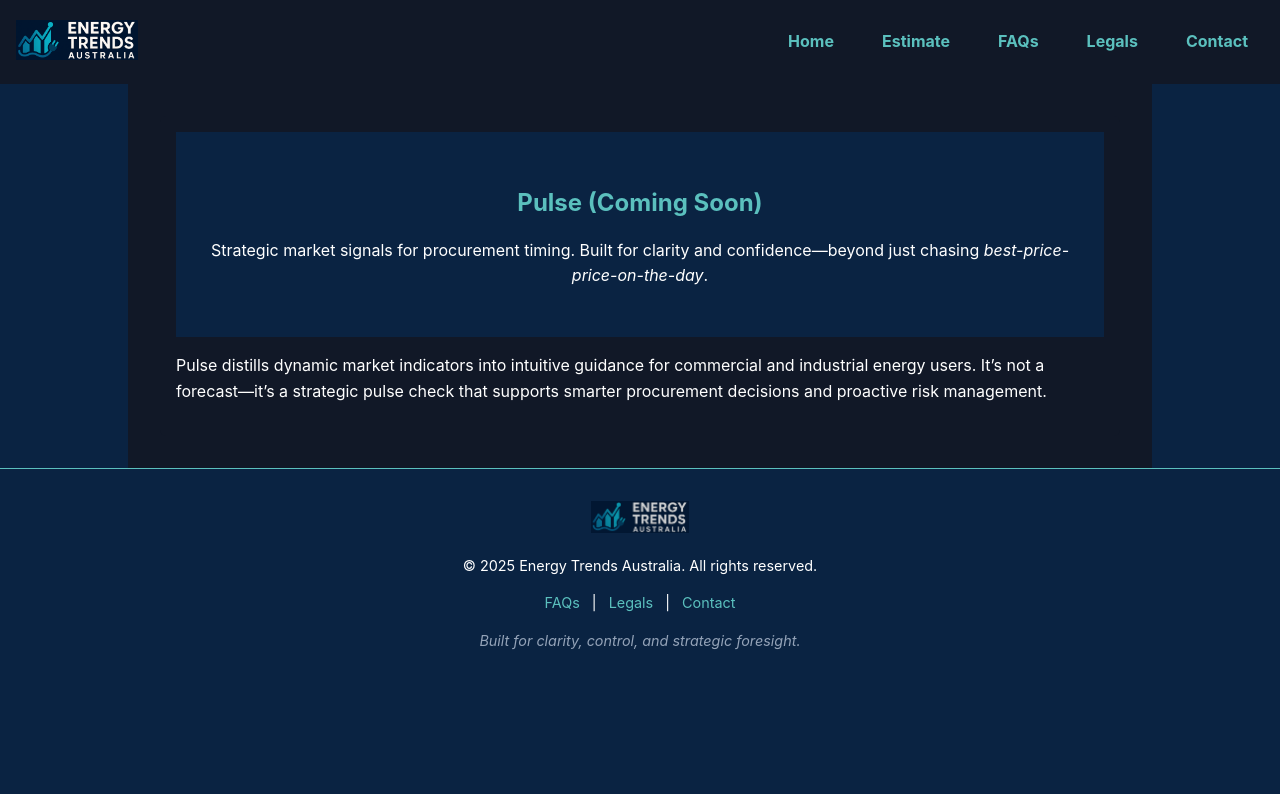
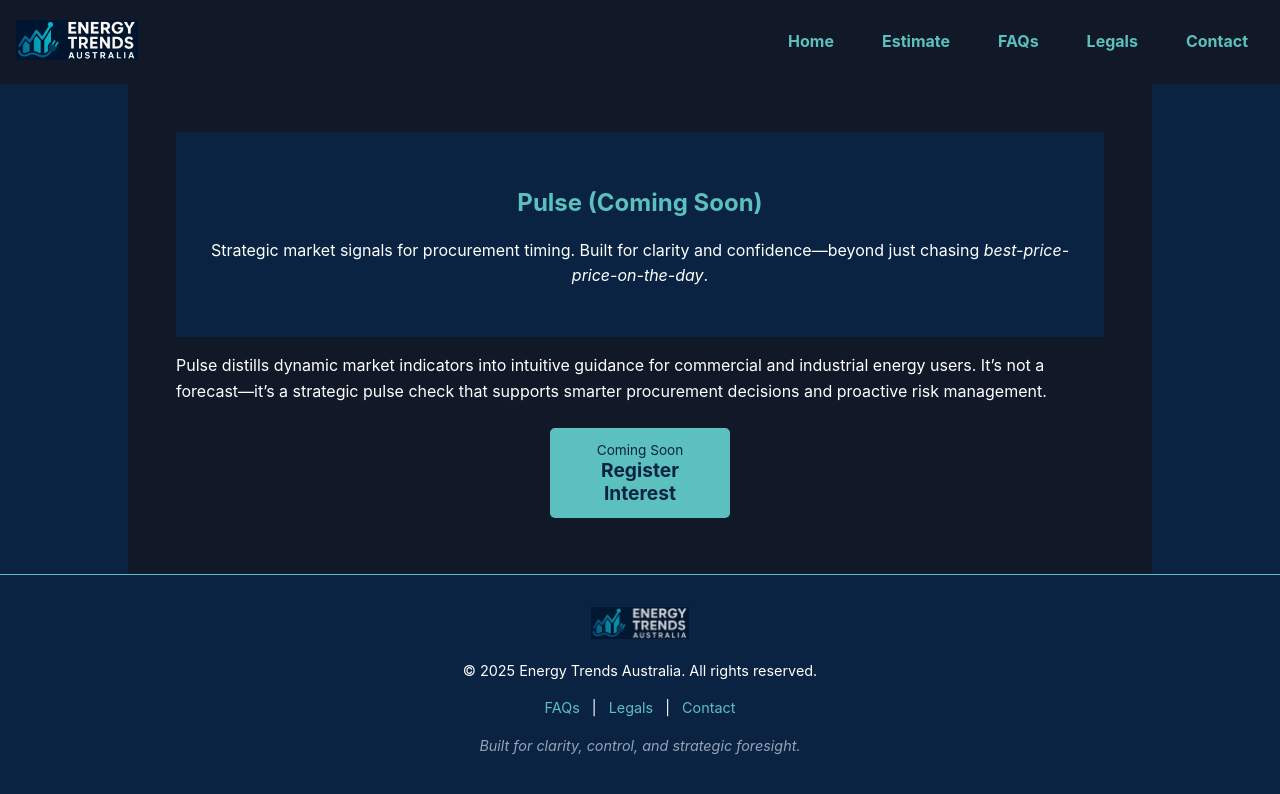
Before and after one commit to EnergyTrendsAU/energytrends.au, a Jekyll site: the page built from pulse.html, in a window 1280 px wide. Shown: the top 794 px of the page. Built offline with Jekyll 4.4.1, drawn with Linux system fonts in a browser that asks for light colours.

Commit message:
Intro GA4

```diff
--- a/pulse.html
+++ b/pulse.html
@@ -11,4 +11,11 @@
   </header>
 
   <p>Pulse distills dynamic market indicators into intuitive guidance for commercial and industrial energy users. It’s not a forecast—it’s a strategic pulse check that supports smarter procurement decisions and proactive risk management.</p>
+
+  <div class="cta-buttons">
+    <a href="/contact.html" class="cta stacked-text" onclick="gtag('event', 'cta_click', { event_category: 'Pulse Preview', event_label: 'Register Interest' });">
+      <span class="cta-top">Coming Soon</span>
+      <span class="cta-bottom">Register Interest</span>
+    </a>
+  </div>
 </section>
```
